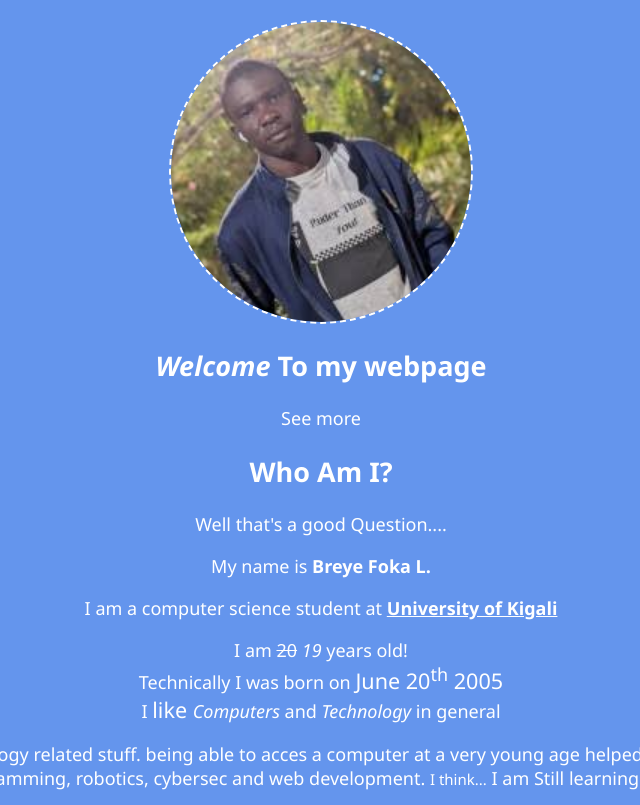
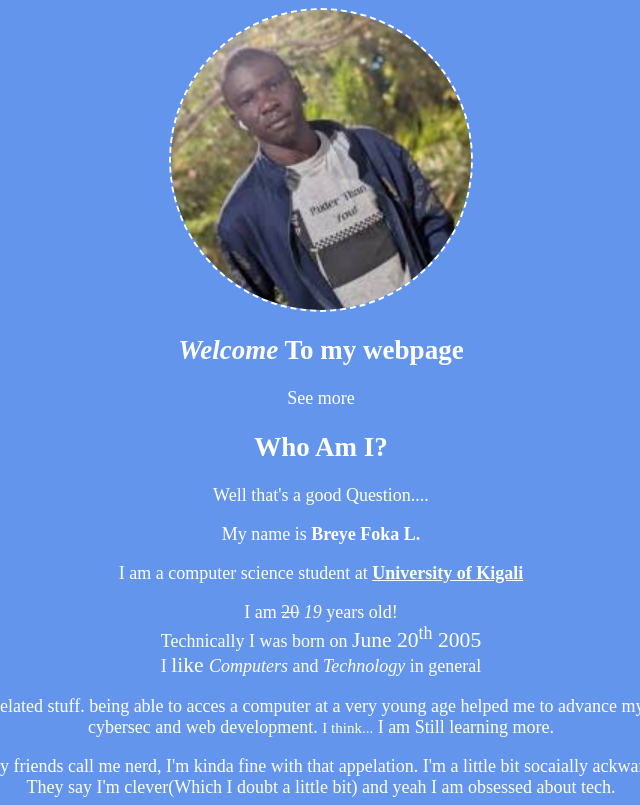
Before and after one commit to BreyeFoka/assignement, a plain HTML site: page index.html in a window 1280 px wide. Shown: the part 126-931 px from the top of the page, without its empty margins (319-959 px from the left). Drawn offline with Linux system fonts and the light colour scheme; files whose address does not match are found by name.

Commit message:
hey final v2

```diff
--- a/style.css
+++ b/style.css
@@ -1,7 +1,6 @@
 body{
     height: 100vh;
     background-color: cornflowerblue;
-    font-family: 'Segoe UI', Tahoma, Geneva, Verdana, sans-serif;
     font-size: large;
     color: white;
 
```
Also changed, not shown: index-2.html (added).
